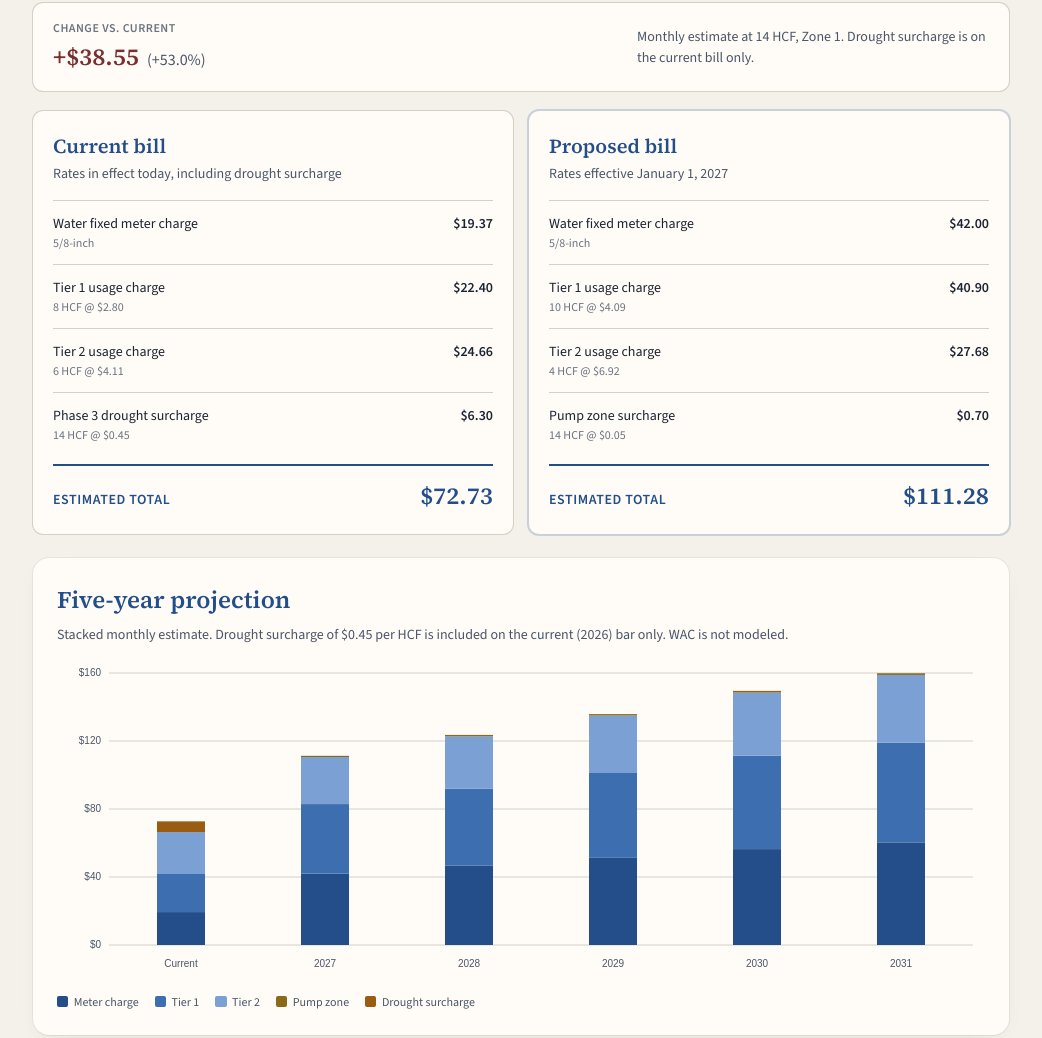
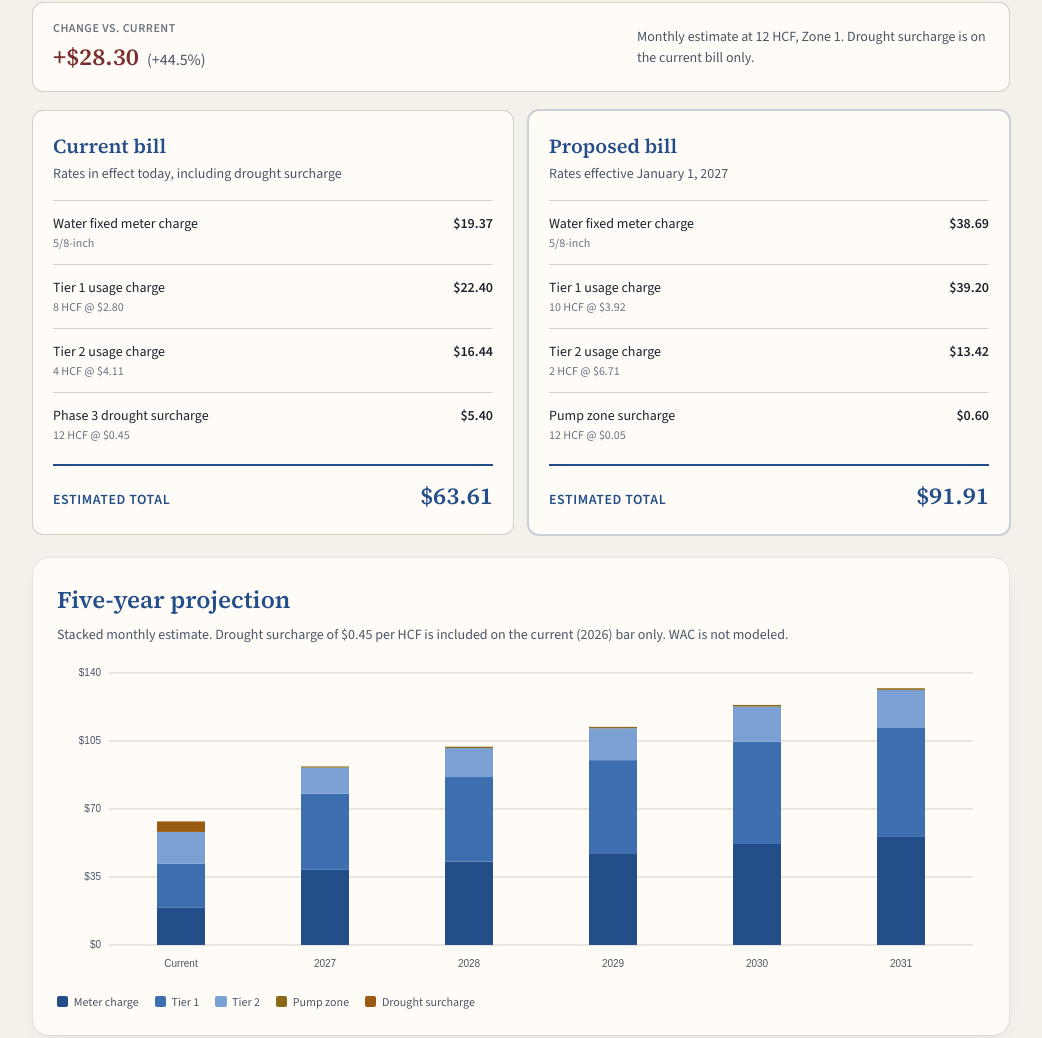
Before and after one commit to raftelis-web/gwp-water-bill-estimator, a plain HTML site: page index.html in a window 1280 px wide. Shown: the part 805-1843 px from the top of the page, without its empty margins (119-1161 px from the left). Drawn offline with nearby package versions, Linux system fonts and the light colour scheme.

Commit message:
Corrections to rate numbers. Move gtag scripts to start of head.

```diff
--- a/index.html
+++ b/index.html
@@ -3,6 +3,14 @@
 <html lang="en">
 <head>
   <meta charset="utf-8">
+  <!-- Google tag (gtag.js) -->
+  <script async src="https://www.googletagmanager.com/gtag/js?id=G-226C69N9ED"></script>
+  <script>
+    window.dataLayer = window.dataLayer || [];
+    function gtag(){dataLayer.push(arguments);}
+    gtag('js', new Date());
+    gtag('config', 'G-226C69N9ED');
+  </script>
   <meta name="viewport" content="width=device-width, initial-scale=1">
   <meta name="theme-color" content="#234E8A">
   <meta name="description" content="Estimate current and proposed Glendale Water & Power monthly water bills for 2027–2031.">
@@ -229,14 +237,6 @@ footer p:last-child { margin: 0; }
 }
   </style>
 </head>
-<!-- Google tag (gtag.js) -->
-<script async src="https://www.googletagmanager.com/gtag/js?id=G-226C69N9ED"></script>
-<script>
-  window.dataLayer = window.dataLayer || [];
-  function gtag(){dataLayer.push(arguments);}
-  gtag('js', new Date());
-  gtag('config', 'G-226C69N9ED');
-</script>
 <body>
   <a class="skip" href="#estimator">Skip to estimator</a>
   <header>
@@ -323,7 +323,7 @@ footer p:last-child { margin: 0; }
         </div>
         <div class="field" id="usageField">
           <label for="usage">Monthly usage (HCF)</label>
-          <input id="usage" class="control" inputmode="decimal" value="14">
+          <input id="usage" class="control" inputmode="decimal" value="12">
           <p class="hint">1 HCF = 748 gallons. If Days on your bill is about 60, divide HCF by 2.</p>
         </div>
         <div class="field">
@@ -378,15 +378,15 @@ footer p:last-child { margin: 0; }
       </article>
       <article>
         <svg class="icon" viewBox="0 0 24 24" fill="none" stroke="currentColor" stroke-width="1.75" aria-hidden="true"><rect x="3.5" y="5" width="17" height="16" rx="2"/><path d="M8 3v4M16 3v4M3.5 10h17"/></svg>
-        <h3>Public hearing</h3>
-        <p>November 3, 2026, 6:00 p.m.<br>Council Chambers, 2nd floor<br>613 E. Broadway</p>
+        <h3>City Council meeting</h3>
+        <p>November 17, 2026<br>Council Chambers, 2nd floor<br>613 E. Broadway</p>
       </article>
     </section>
   </main>
 
   <footer>
     <div class="wrap">
-      <p>Rates are from the City of Glendale Notice of Public Hearing and Proposed Water Rate Changes (August 27, 2026). If adopted, rates take effect January 1, 2027, with annual adjustments each January 1 through 2031. This tool is an estimate prepared for customer education. It is not a bill and is not a substitute for the mailed Proposition 218 notice.</p>
+      <p>If adopted, rates take effect January 1, 2027, with annual adjustments each January 1 through 2031. This tool is an estimate prepared for customer education.</p>
 
     </div>
   </footer>
@@ -443,75 +443,75 @@ const PUMP_ZONES = [
 
 const POTABLE_FIXED = {
   2026: { "5/8-inch": 1937, "3/4-inch": 2702, "1-inch": 4237, "1 1/2-inch": 8067, "2-inch": 12664, "3-inch": 27222, "4-inch": 48676, "6-inch": 100011, "8-inch": 184294, "10-inch": 291564, "12-inch": 383510 },
-  2027: { "5/8-inch": 4200, "3/4-inch": 4200, "1-inch": 4200, "1 1/2-inch": 11337, "2-inch": 17454, "3-inch": 36824, "4-inch": 65370, "6-inch": 133677, "8-inch": 245821, "10-inch": 388551, "12-inch": 510891 },
-  2028: { "5/8-inch": 4662, "3/4-inch": 4662, "1-inch": 4662, "1 1/2-inch": 12584, "2-inch": 19374, "3-inch": 40875, "4-inch": 72561, "6-inch": 148381, "8-inch": 272861, "10-inch": 431292, "12-inch": 567089 },
-  2029: { "5/8-inch": 5128, "3/4-inch": 5128, "1-inch": 5128, "1 1/2-inch": 13842, "2-inch": 21311, "3-inch": 44963, "4-inch": 79817, "6-inch": 163219, "8-inch": 300147, "10-inch": 474421, "12-inch": 623798 },
-  2030: { "5/8-inch": 5641, "3/4-inch": 5641, "1-inch": 5641, "1 1/2-inch": 15226, "2-inch": 23442, "3-inch": 49459, "4-inch": 87799, "6-inch": 179541, "8-inch": 330162, "10-inch": 521863, "12-inch": 686178 },
-  2031: { "5/8-inch": 6036, "3/4-inch": 6036, "1-inch": 6036, "1 1/2-inch": 16292, "2-inch": 25083, "3-inch": 52921, "4-inch": 93945, "6-inch": 192109, "8-inch": 353273, "10-inch": 558393, "12-inch": 734210 },
+  2027: { "5/8-inch": 3869, "3/4-inch": 3869, "1-inch": 3869, "1 1/2-inch": 10292, "2-inch": 15798, "3-inch": 33231, "4-inch": 58923, "6-inch": 120400, "8-inch": 221332, "10-inch": 349791, "12-inch": 459898 },
+  2028: { "5/8-inch": 4295, "3/4-inch": 4295, "1-inch": 4295, "1 1/2-inch": 11424, "2-inch": 17536, "3-inch": 36886, "4-inch": 65405, "6-inch": 133644, "8-inch": 245679, "10-inch": 388268, "12-inch": 510487 },
+  2029: { "5/8-inch": 4725, "3/4-inch": 4725, "1-inch": 4725, "1 1/2-inch": 12566, "2-inch": 19290, "3-inch": 40575, "4-inch": 71946, "6-inch": 147008, "8-inch": 270247, "10-inch": 427095, "12-inch": 561536 },
+  2030: { "5/8-inch": 5198, "3/4-inch": 5198, "1-inch": 5198, "1 1/2-inch": 13823, "2-inch": 21219, "3-inch": 44633, "4-inch": 79141, "6-inch": 161709, "8-inch": 297272, "10-inch": 469805, "12-inch": 617690 },
+  2031: { "5/8-inch": 5562, "3/4-inch": 5562, "1-inch": 5562, "1 1/2-inch": 14791, "2-inch": 22704, "3-inch": 47757, "4-inch": 84681, "6-inch": 173029, "8-inch": 318081, "10-inch": 502691, "12-inch": 660928 },
 };
 
 const FIRE_LINE_FIXED = {
   2026: { "5/8-inch": 447, "3/4-inch": 447, "1-inch": 447, "1 1/2-inch": 525, "2-inch": 663, "3-inch": 1155, "4-inch": 2004, "6-inch": 5052, "8-inch": 10307, "10-inch": 18211, "12-inch": 29165 },
-  2027: { "5/8-inch": 1161, "3/4-inch": 1173, "1-inch": 1208, "1 1/2-inch": 1335, "2-inch": 1554, "3-inch": 2338, "4-inch": 3691, "6-inch": 8548, "8-inch": 16925, "10-inch": 29525, "12-inch": 46988 },
-  2028: { "5/8-inch": 1289, "3/4-inch": 1302, "1-inch": 1341, "1 1/2-inch": 1482, "2-inch": 1725, "3-inch": 2595, "4-inch": 4097, "6-inch": 9488, "8-inch": 18787, "10-inch": 32773, "12-inch": 52157 },
-  2029: { "5/8-inch": 1418, "3/4-inch": 1432, "1-inch": 1475, "1 1/2-inch": 1630, "2-inch": 1898, "3-inch": 2855, "4-inch": 4507, "6-inch": 10437, "8-inch": 20666, "10-inch": 36050, "12-inch": 57373 },
-  2030: { "5/8-inch": 1560, "3/4-inch": 1575, "1-inch": 1623, "1 1/2-inch": 1793, "2-inch": 2088, "3-inch": 3141, "4-inch": 4958, "6-inch": 11481, "8-inch": 22733, "10-inch": 39655, "12-inch": 63110 },
-  2031: { "5/8-inch": 1669, "3/4-inch": 1685, "1-inch": 1737, "1 1/2-inch": 1919, "2-inch": 2234, "3-inch": 3361, "4-inch": 5305, "6-inch": 12285, "8-inch": 24324, "10-inch": 42431, "12-inch": 67528 },
+  2027: { "5/8-inch": 1134, "3/4-inch": 1144, "1-inch": 1175, "1 1/2-inch": 1287, "2-inch": 1480, "3-inch": 2173, "4-inch": 3367, "6-inch": 7655, "8-inch": 15050, "10-inch": 26174, "12-inch": 41592 },
+  2028: { "5/8-inch": 1259, "3/4-inch": 1270, "1-inch": 1304, "1 1/2-inch": 1429, "2-inch": 1643, "3-inch": 2412, "4-inch": 3737, "6-inch": 8497, "8-inch": 16706, "10-inch": 29053, "12-inch": 46167 },
+  2029: { "5/8-inch": 1385, "3/4-inch": 1397, "1-inch": 1434, "1 1/2-inch": 1572, "2-inch": 1807, "3-inch": 2653, "4-inch": 4111, "6-inch": 9347, "8-inch": 18377, "10-inch": 31958, "12-inch": 50784 },
+  2030: { "5/8-inch": 1524, "3/4-inch": 1537, "1-inch": 1577, "1 1/2-inch": 1729, "2-inch": 1988, "3-inch": 2918, "4-inch": 4522, "6-inch": 10282, "8-inch": 20215, "10-inch": 35154, "12-inch": 55862 },
+  2031: { "5/8-inch": 1631, "3/4-inch": 1645, "1-inch": 1687, "1 1/2-inch": 1850, "2-inch": 2127, "3-inch": 3122, "4-inch": 4839, "6-inch": 11002, "8-inch": 21630, "10-inch": 37615, "12-inch": 59772 },
 };
 
 const RECYCLED_FIXED = {
   2026: { "5/8-inch": 1300, "3/4-inch": 1748, "1-inch": 2643, "1 1/2-inch": 4882, "2-inch": 7570, "3-inch": 16080, "4-inch": 28620, "6-inch": 58623, "8-inch": 107886, "10-inch": 170585, "12-inch": 224326, "14-inch": 224326, "16-inch": 224326 },
-  2027: { "5/8-inch": 2618, "3/4-inch": 2618, "1-inch": 2618, "1 1/2-inch": 6062, "2-inch": 9014, "3-inch": 18363, "4-inch": 32140, "6-inch": 65106, "8-inch": 119230, "10-inch": 188114, "12-inch": 247158, "14-inch": 370166, "16-inch": 493174 },
-  2028: { "5/8-inch": 2906, "3/4-inch": 2906, "1-inch": 2906, "1 1/2-inch": 6729, "2-inch": 10006, "3-inch": 20383, "4-inch": 35675, "6-inch": 72268, "8-inch": 132345, "10-inch": 208807, "12-inch": 274345, "14-inch": 410884, "16-inch": 547423 },
-  2029: { "5/8-inch": 3197, "3/4-inch": 3197, "1-inch": 3197, "1 1/2-inch": 7402, "2-inch": 11007, "3-inch": 22421, "4-inch": 39243, "6-inch": 79495, "8-inch": 145580, "10-inch": 229688, "12-inch": 301780, "14-inch": 451972, "16-inch": 602165 },
-  2030: { "5/8-inch": 3517, "3/4-inch": 3517, "1-inch": 3517, "1 1/2-inch": 8142, "2-inch": 12108, "3-inch": 24663, "4-inch": 43167, "6-inch": 87445, "8-inch": 160138, "10-inch": 252657, "12-inch": 331958, "14-inch": 497169, "16-inch": 662382 },
-  2031: { "5/8-inch": 3763, "3/4-inch": 3763, "1-inch": 3763, "1 1/2-inch": 8712, "2-inch": 12956, "3-inch": 26389, "4-inch": 46189, "6-inch": 93566, "8-inch": 171348, "10-inch": 270343, "12-inch": 355195, "14-inch": 531971, "16-inch": 708749 },
+  2027: { "5/8-inch": 2585, "3/4-inch": 2585, "1-inch": 2585, "1 1/2-inch": 6013, "2-inch": 8951, "3-inch": 18254, "4-inch": 31964, "6-inch": 64771, "8-inch": 118632, "10-inch": 187183, "12-inch": 245941, "14-inch": 368354, "16-inch": 490766 },
+  2028: { "5/8-inch": 2869, "3/4-inch": 2869, "1-inch": 2869, "1 1/2-inch": 6674, "2-inch": 9936, "3-inch": 20262, "4-inch": 35480, "6-inch": 71896, "8-inch": 131682, "10-inch": 207773, "12-inch": 272995, "14-inch": 408873, "16-inch": 544750 },
+  2029: { "5/8-inch": 3156, "3/4-inch": 3156, "1-inch": 3156, "1 1/2-inch": 7341, "2-inch": 10930, "3-inch": 22288, "4-inch": 39028, "6-inch": 79086, "8-inch": 144850, "10-inch": 228550, "12-inch": 300295, "14-inch": 449760, "16-inch": 599225 },
+  2030: { "5/8-inch": 3472, "3/4-inch": 3472, "1-inch": 3472, "1 1/2-inch": 8075, "2-inch": 12023, "3-inch": 24517, "4-inch": 42931, "6-inch": 86995, "8-inch": 159335, "10-inch": 251405, "12-inch": 330325, "14-inch": 494736, "16-inch": 659148 },
+  2031: { "5/8-inch": 3715, "3/4-inch": 3715, "1-inch": 3715, "1 1/2-inch": 8640, "2-inch": 12865, "3-inch": 26233, "4-inch": 45936, "6-inch": 93085, "8-inch": 170488, "10-inch": 269003, "12-inch": 353448, "14-inch": 529368, "16-inch": 705288 },
 };
 
-const RECYCLED_VOLUMETRIC = { 2026: 284, 2027: 391, 2028: 434, 2029: 477, 2030: 525, 2031: 562 };
+const RECYCLED_VOLUMETRIC = { 2026: 284, 2027: 368, 2028: 408, 2029: 449, 2030: 494, 2031: 529 };
 
 const VOLUMETRIC = {
   "Single Family": {
     2026: { tier1: 280, tier2: 411, tier3: 428 },
-    2027: { tier1: 409, tier2: 692, tier3: 0 },
-    2028: { tier1: 454, tier2: 768, tier3: 0 },
-    2029: { tier1: 499, tier2: 845, tier3: 0 },
-    2030: { tier1: 549, tier2: 930, tier3: 0 },
-    2031: { tier1: 587, tier2: 995, tier3: 0 },
+    2027: { tier1: 392, tier2: 671, tier3: 0 },
+    2028: { tier1: 435, tier2: 745, tier3: 0 },
+    2029: { tier1: 479, tier2: 820, tier3: 0 },
+    2030: { tier1: 527, tier2: 902, tier3: 0 },
+    2031: { tier1: 564, tier2: 965, tier3: 0 },
   },
   "Multi-Family": {
     2026: { tier1: 280, tier2: 411, tier3: 0 },
-    2027: { tier1: 409, tier2: 692, tier3: 0 },
-    2028: { tier1: 454, tier2: 768, tier3: 0 },
-    2029: { tier1: 499, tier2: 845, tier3: 0 },
-    2030: { tier1: 549, tier2: 930, tier3: 0 },
-    2031: { tier1: 587, tier2: 995, tier3: 0 },
+    2027: { tier1: 392, tier2: 671, tier3: 0 },
+    2028: { tier1: 435, tier2: 745, tier3: 0 },
+    2029: { tier1: 479, tier2: 820, tier3: 0 },
+    2030: { tier1: 527, tier2: 902, tier3: 0 },
+    2031: { tier1: 564, tier2: 965, tier3: 0 },
   },
   Commercial: {
     2026: { tier1: 404, tier2: 0, tier3: 0 },
-    2027: { tier1: 417, tier2: 692, tier3: 0 },
-    2028: { tier1: 463, tier2: 768, tier3: 0 },
-    2029: { tier1: 509, tier2: 845, tier3: 0 },
-    2030: { tier1: 560, tier2: 930, tier3: 0 },
-    2031: { tier1: 599, tier2: 995, tier3: 0 },
+    2027: { tier1: 400, tier2: 671, tier3: 0 },
+    2028: { tier1: 444, tier2: 745, tier3: 0 },
+    2029: { tier1: 488, tier2: 820, tier3: 0 },
+    2030: { tier1: 537, tier2: 902, tier3: 0 },
+    2031: { tier1: 575, tier2: 965, tier3: 0 },
   },
   Irrigation: {
     2026: { tier1: 419, tier2: 0, tier3: 0 },
-    2027: { tier1: 417, tier2: 692, tier3: 0 },
-    2028: { tier1: 463, tier2: 768, tier3: 0 },
-    2029: { tier1: 509, tier2: 845, tier3: 0 },
-    2030: { tier1: 560, tier2: 930, tier3: 0 },
-    2031: { tier1: 599, tier2: 995, tier3: 0 },
+    2027: { tier1: 400, tier2: 671, tier3: 0 },
+    2028: { tier1: 444, tier2: 745, tier3: 0 },
+    2029: { tier1: 488, tier2: 820, tier3: 0 },
+    2030: { tier1: 537, tier2: 902, tier3: 0 },
+    2031: { tier1: 575, tier2: 965, tier3: 0 },
   },
 };
 
 const PUMP_ZONE_RATES = {
   2026: { 1: 0, 2: 0, 3: 0, 4: 0, 5: 0, 6: 0, 7: 0 },
-  2027: { 1: 5, 2: 25, 3: 84, 4: 183, 5: 231, 6: 342, 7: 508 },
-  2028: { 1: 6, 2: 28, 3: 93, 4: 203, 5: 256, 6: 380, 7: 564 },
-  2029: { 1: 6, 2: 31, 3: 103, 4: 223, 5: 282, 6: 418, 7: 620 },
-  2030: { 1: 7, 2: 34, 3: 113, 4: 246, 5: 310, 6: 459, 7: 682 },
-  2031: { 1: 7, 2: 36, 3: 121, 4: 263, 5: 332, 6: 491, 7: 730 },
+  2027: { 1: 5, 2: 24, 3: 82, 4: 179, 5: 226, 6: 334, 7: 496 },
+  2028: { 1: 6, 2: 27, 3: 91, 4: 199, 5: 251, 6: 371, 7: 551 },
+  2029: { 1: 6, 2: 29, 3: 100, 4: 219, 5: 276, 6: 408, 7: 606 },
+  2030: { 1: 7, 2: 32, 3: 110, 4: 240, 5: 304, 6: 449, 7: 666 },
+  2031: { 1: 7, 2: 34, 3: 118, 4: 257, 5: 325, 6: 480, 7: 713 },
 };
 
 const ALLOTMENTS = {
@@ -872,7 +872,7 @@ function projectBills(base) {
     els.customerClass.value = "Single Family";
     fillSelect(els.meterSize, POTABLE_METERS, (m) => m, meterLabel, "5/8-inch");
     els.pumpZone.value = "1";
-    els.usage.value = "14";
+    els.usage.value = "12";
     els.year.value = "2027";
     els.dwellingUnits.value = "1";
     render();
```
